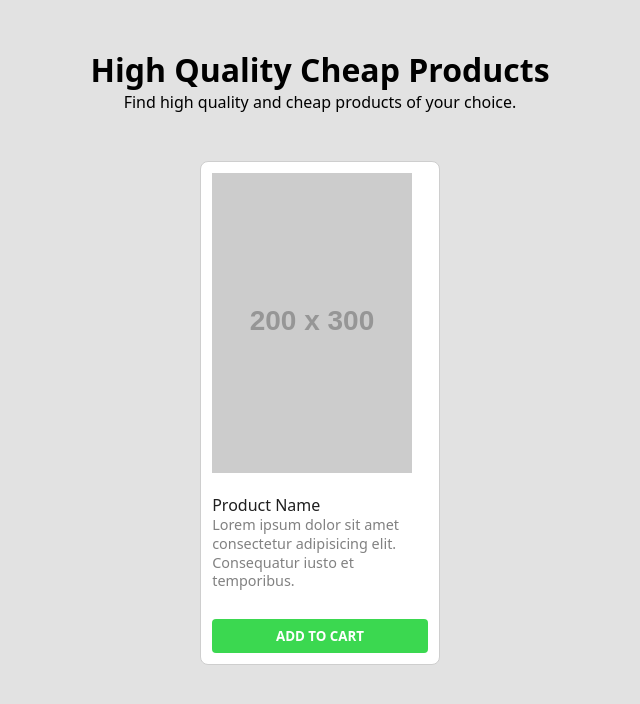
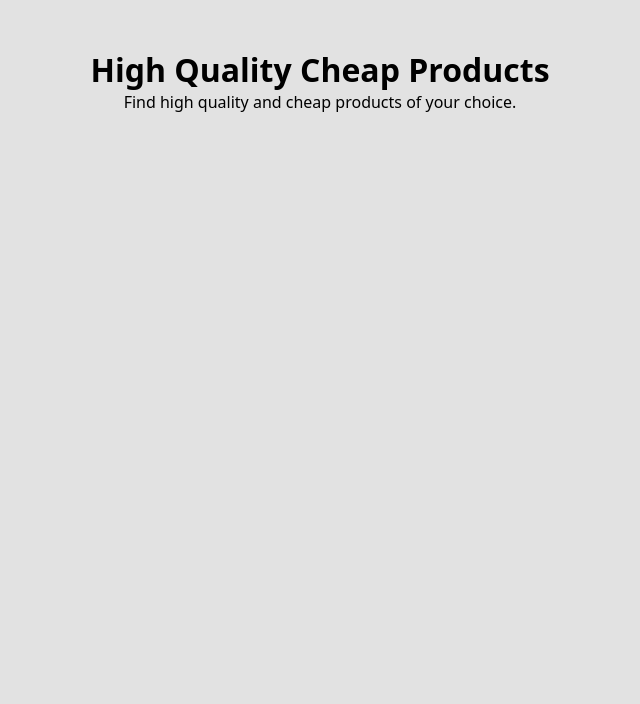
Before and after one commit to alisajad001/react-projects, a React (Vite) app in the folder 03 - Load More button/: page / in a window 1280 px wide. Shown: the top 704 px of the page, without its empty margins (320-960 px from the left). Built offline with nearby package versions, Linux system fonts and the light colour scheme.

Commit message:
Add: isLoading, products states

```diff
--- a/03 - Load More button/src/App.jsx
+++ b/03 - Load More button/src/App.jsx
@@ -1,24 +1,16 @@
+import { useState } from 'react';
+import Product from './components/Product';
+
 const App = () => {
+  const [isLoading, setIsLoading] = useState(false);
+  const [products, setProducts] = useState([]);
+
   return (
     <main>
       <h1>High Quality Cheap Products</h1>
       <p>Find high quality and cheap products of your choice.</p>
 
-      <div className="products-container">
-        <div className="product-box">
-          <img
-            src="https://placehold.co/200x300"
-            className="product-img"
-            alt="Product Image"
-          />
-          <h2 className="product-name">Product Name</h2>
-          <p className="product-desc">
-            Lorem ipsum dolor sit amet consectetur adipisicing elit. Consequatur
-            iusto et temporibus.
-          </p>
-          <button className="add-btn">Add to cart</button>
-        </div>
-      </div>
+      <div className="products-container"></div>
     </main>
   );
 };
```
